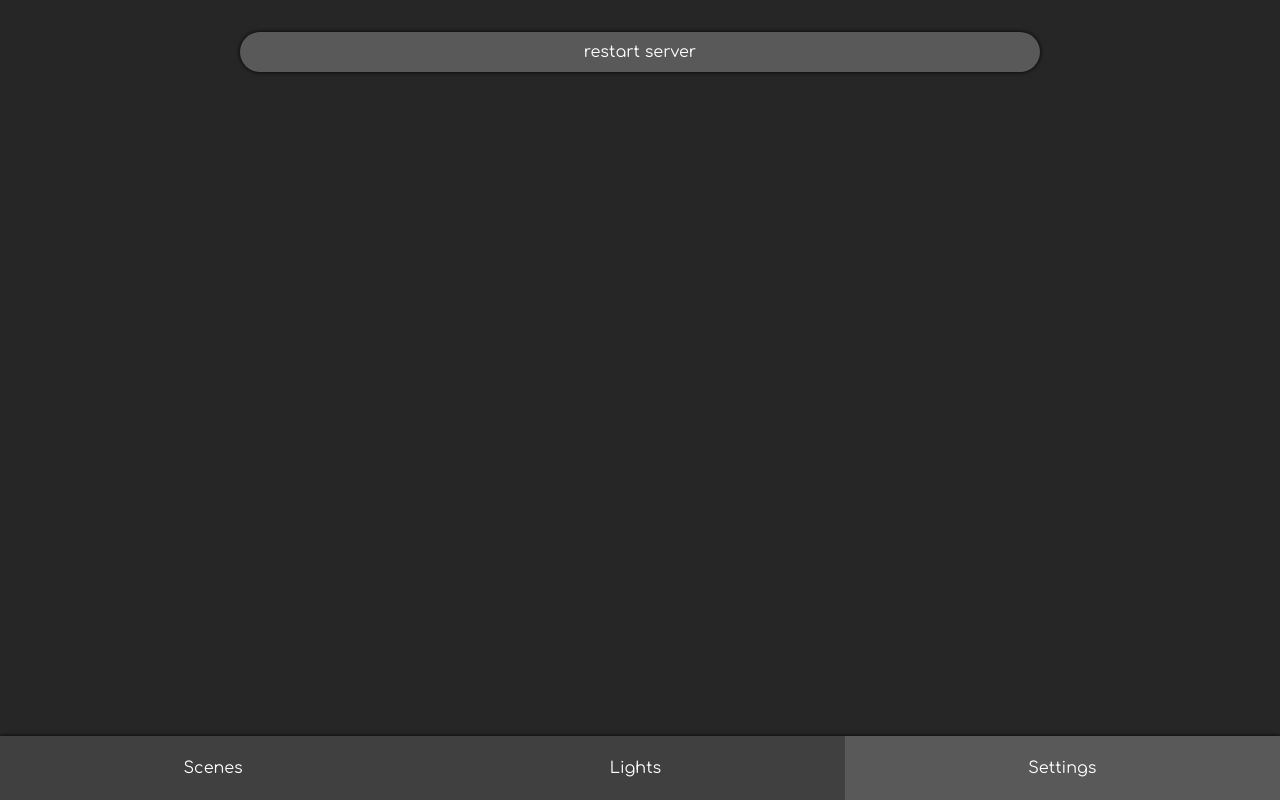
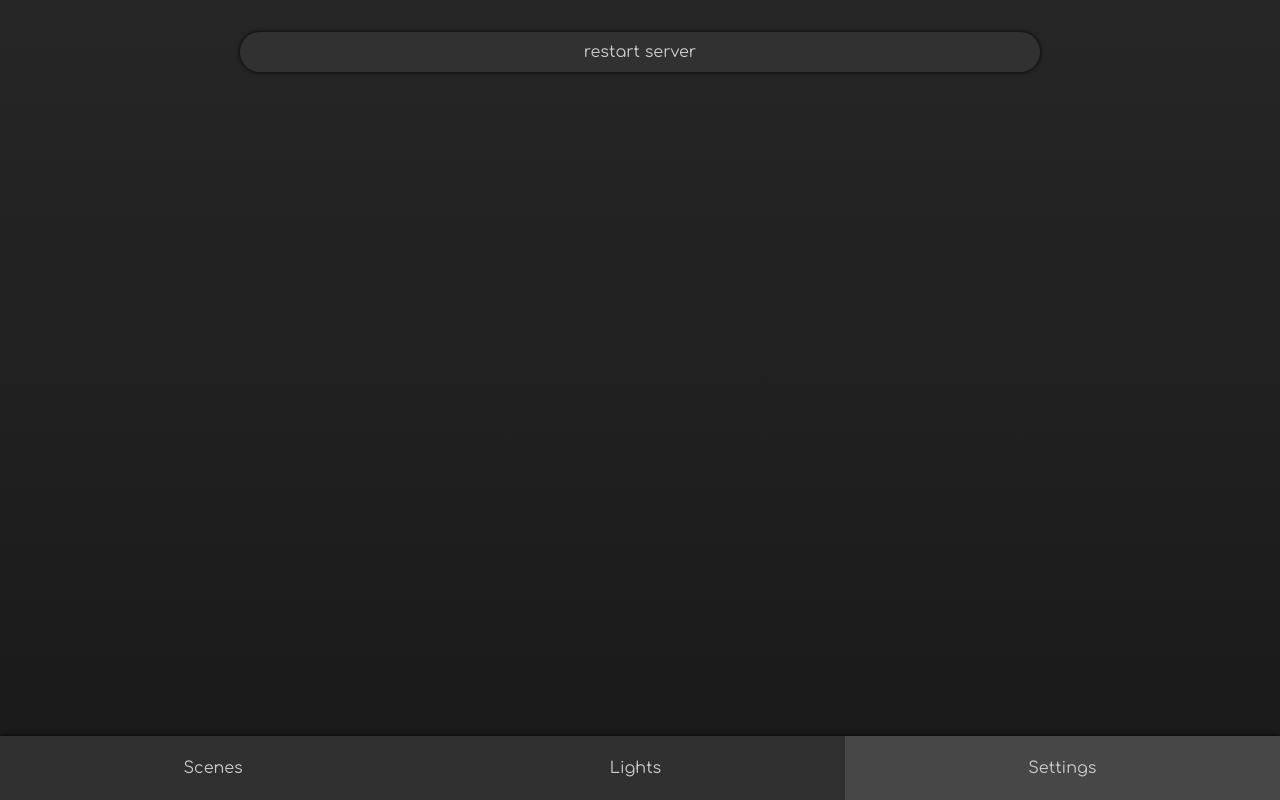
Before and after one commit to t0rbn/home3, a Next.js app: page /settings in a window 1280 px wide. Built offline with nearby package versions, Linux system fonts and the light colour scheme.

Commit message:
blur the blurs

```diff
--- a/src/app/page.module.scss
+++ b/src/app/page.module.scss
@@ -3,15 +3,18 @@
 html.root, html.root > body {
   padding: 0;
   margin: 0;
-  height: 100%;
   width: 100%;
+  height: 100vh;
 
-  background-color: elevation(0);
-  color: elevation(10);
+  background-color: $color-background;
+  color: $color-elevated-typo-1;
 
   font-size: size(1);
   line-height: size(1);
   box-sizing: border-box;
+
+  background-image: linear-gradient(0deg, $color-background-gradient, $color-background);
+  background-attachment: fixed;
 
   * {
     font-family: "Comfortaa";
@@ -37,32 +40,37 @@
   }
 
   body {
-    display: flex;
-    flex-direction: column;
+    display: grid;
+    grid-template-columns: 1fr;
+    grid-template-rows: 1fr max-content;
   }
 
   nav {
-    background-color: elevation(1);
     display: flex;
     flex-shrink: 0;
     flex-direction: row;
+
     > * {
       flex-grow: 1;
     }
+
+    overflow: hidden;
+
+    position: sticky;
+    bottom: 0;
     box-shadow: $shadow-default;
-    overflow: hidden;
   }
 
   main {
     flex-grow: 1;
     padding: size(2);
-    overflow: scroll;
 
     > * {
       max-width: $breakpoint-m;
       margin: 0 auto;
     }
   }
+
 }
 
 
--- a/src/components/box/Box.module.scss
+++ b/src/components/box/Box.module.scss
@@ -2,7 +2,8 @@
 
 .box {
   padding: size(1.5);
-  background-color: elevation(1);
   border-radius: $border-radius-default;
-  box-shadow: $shadow-default;
+
+  @extend .elevated;
+
 }
--- a/src/components/buttons/primary-button/PrimaryButton.module.scss
+++ b/src/components/buttons/primary-button/PrimaryButton.module.scss
@@ -1,11 +1,10 @@
 @import "../../../globals";
 
 button.button {
+    @extend .elevated;
     border: none;
     border-radius: $border-radius-full;
     padding: size(.75) size(2);
-    background-color: elevation(2);
-    box-shadow: $shadow-default;
     cursor: pointer;
 
     color: inherit;
--- a/src/components/nav-button/NavButton.module.scss
+++ b/src/components/nav-button/NavButton.module.scss
@@ -4,9 +4,12 @@
   padding: size(1.5);
   text-align: center;
   text-decoration: none;
-  color: elevation(10);
+  color: $color-elevated-typo-1;
+  box-shadow: none;
 
+  @extend .elevated;
   &.active {
-    background-color: elevation(2);
+    @extend .elevated-2;
+    box-shadow: none;
   }
 }
--- a/src/components/slider/Slider.module.scss
+++ b/src/components/slider/Slider.module.scss
@@ -19,14 +19,14 @@
       aspect-ratio: $thumb-aspect-ratio;
       margin-top: -0.5 * ($thumb-height - $track-height);
       border-radius: $border-radius-full;
-      background-color: elevation(3);
+      background-color: $color-elevated-2;
       box-shadow: $shadow-default;
     }
 
     &::-webkit-slider-runnable-track {
       height: $track-height;
       border-radius: $border-radius-full;
-      background-color: elevation(0);
+      background-color: $color-background;
       box-shadow: $shadow-default inset;
     }
   }
--- a/src/globals.scss
+++ b/src/globals.scss
@@ -1,20 +1,15 @@
-$color-background: hsl(250, 0%, 5%);
-$elevation-step-lightness: 10%;
+$color-background: hsl(250, 0%, 15%);
+$color-background-gradient: hsl(250, 0%, 10%);
 
-@function elevation($n) {
-  $color: $color-background;
-  @for $_ from 0 through $n {
-    $color: lighten($color, $elevation-step-lightness)
-  }
-  @return $color;
-}
+$color-elevated-1: hsl(250, 0%, 20%);
+$color-elevated-2: hsl(250, 0%, 30%);
 
+$color-elevated-typo-1: hsl(250, 0%, 80%);
 
 $size-unit: 1rem;
 @function size($n) {
   @return $n * $size-unit;
 }
-
 
 $border-radius-default: size(1);
 $border-radius-full: 110vmax;
@@ -23,3 +18,15 @@
 
 $shadow-default: 0 0 size(.25) hsl(0, 0%, 0%);
 $shadow-hover: 0 0 size(1) hsla(0, 0%, 0%, 75%);
+
+
+.elevated {
+  background-color: transparentize($color-elevated-1, 0.1);
+  box-shadow: $shadow-default;
+  backdrop-filter: blur(size(1));
+}
+
+.elevated-2 {
+  @extend .elevated;
+  background-color: transparentize($color-elevated-2, 0.1);
+}
--- a/src/js-exports.module.scss
+++ b/src/js-exports.module.scss
@@ -1,6 +1,6 @@
 @import "globals";
 
 :export {
-  colorBackground: elevation(2);
-  colorText: elevation(10);
+  colorBackground: $color-background;
+  colorText: $color-elevated-typo-1;
 }
```
Also changed, not shown: 1 other file (tests, documents, lock files or other folders).
